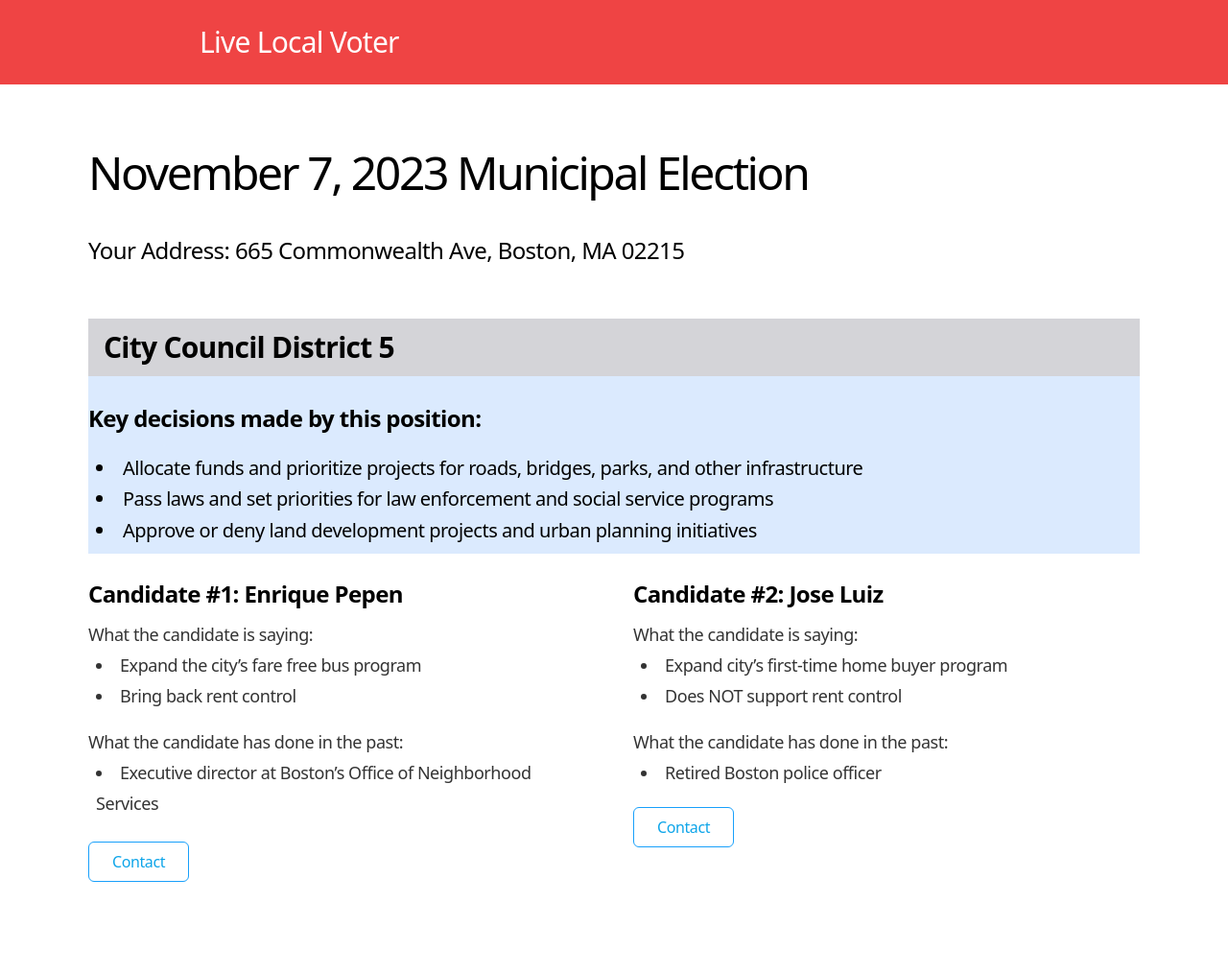
After one commit to ogao9/civic-tech-hackathon, a Flask app: page /ballot in a window 1280 px wide. The commit adds this page. Shown: the whole page at 96% size. Run offline with Flask 3, Linux system fonts and the light colour scheme; some libraries are stand-ins or nearby versions.

Commit message:
add ballot

```diff
--- a/app.py
+++ b/app.py
@@ -6,18 +6,14 @@ app = Flask(__name__)
 def index():
     return render_template('index.html')
 
-@app.route('/generate', methods=["POST"])
-def generate():
-    # Process form data if needed
-    prompt = request.form.get("inputString")
-    image_src = ""
+@app.route('/submit', methods=["POST"])
+def submit():
 
-    # Redirect to index1 route
-    return redirect(url_for('index1'))
+    return redirect(url_for('ballot'))
 
-@app.route('/index1')
-def index1():
-    return render_template('index1.html')
+@app.route('/ballot')
+def ballot():
+    return render_template('ballot.html')
 
 # Add a new route to handle the return from index1.html to index.html
 @app.route('/index', methods=["POST"])
--- /dev/null
+++ b/templates/ballot.html
@@ -0,0 +1,133 @@
+<!DOCTYPE html>
+<html lang="en">
+	<head>
+		<meta charset="UTF-8" />
+		<meta name="viewport" content="width=device-width, initial-scale=1.0" />
+		<script src="https://cdn.tailwindcss.com"></script>
+		<title>Ballot Information</title>
+	</head>
+	<body>
+		<div class="flex flex-col pb-24 bg-white">
+			<div
+				class="justify-center items-start py-2 pr-16 pl-52 w-full text-3xl font-medium tracking-tight text-white bg-red-500 leading-[72px] max-md:pr-5 max-md:pl-8 max-md:max-w-full"
+			>
+				Live Local Voter
+			</div>
+			<div
+				class="flex flex-col self-center px-5 mt-14 w-full max-w-[1136px] max-md:mt-10 max-md:max-w-full"
+			>
+				<div
+					class="self-start text-5xl tracking-tighter text-black leading-[72px] max-md:max-w-full max-md:text-4xl max-md:leading-[67px]"
+				>
+					November 7, 2023 Municipal Election
+					<br />
+					<span class="text-2xl tracking-tight">
+						Your Address: 665 Commonwealth Ave, Boston, MA 02215
+					</span>
+					<br />
+				</div>
+				<div
+					class="justify-center items-start py-3.5 pr-16 pl-4 mt-11 text-3xl font-bold tracking-tight leading-8 text-black whitespace-nowrap bg-zinc-300 max-md:pr-5 max-md:mt-10 max-md:max-w-full"
+				>
+					City Council District 5
+				</div>
+				<div
+					class="flex flex-col py-2 text-black bg-blue-100 max-md:max-w-full"
+				>
+					<div
+						class="text-2xl font-bold tracking-tight leading-[71.94px] max-md:max-w-full"
+					>
+						Key decisions made by this position:
+					</div>
+					<ul
+						class="px-2 list-disc list-inside text-xl tracking-tight leading-relaxed max-md:max-w-full"
+					>
+						<li>Allocate funds and prioritize projects for roads,
+							bridges, parks, and other infrastructure</li>
+						<li>Pass laws and set priorities for law enforcement and
+						social service programs</li>
+						<li>Approve or deny land development projects and urban
+						planning initiatives</li>
+					</ul>
+				</div>
+				<div class="mt-6 max-md:max-w-full">
+					<div
+						class="flex gap-5 max-md:flex-col max-md:gap-0 max-md:"
+					>
+						<div
+							class="flex flex-col w-6/12 max-md:ml-0 max-md:w-full"
+						>
+							<div
+								class="flex flex-col grow max-md:mt-10 max-md:max-w-full"
+							>
+								<div
+									class="text-2xl font-bold tracking-tight leading-9 text-black max-md:max-w-full"
+								>
+									Candidate #1: Enrique Pepen
+								</div>
+								<div
+									class="mt-2 text-lg tracking-tight leading-8 text-black text-opacity-80 max-md:max-w-full"
+								>
+									What the candidate is saying:
+									<br />
+									<ul class="mb-4 px-2 list-disc list-inside">
+										<li>Expand the city’s fare free bus program</li>
+										<li>Bring back rent control</li>
+									</ul>
+									What the candidate has done in the past:
+
+									<ul class="px-2 list-disc list-inside">
+										<li>
+											Executive director at Boston’s Office of
+											Neighborhood Services
+										</li>
+									</ul>
+								</div>
+								<div
+									class="justify-center self-start px-6 py-2 mt-6 text-base font-medium tracking-tight text-center text-sky-500 whitespace-nowrap bg-white rounded-md border border-solid border-[color:var(--Actionable-Item,#18A0FB)] max-md:px-5"
+								>
+									Contact
+								</div>
+							</div>
+						</div>
+						<div
+							class="flex flex-col ml-5 w-6/12 max-md:ml-0 max-md:w-full"
+						>
+							<div
+								class="flex flex-col grow max-md:mt-10 max-md:max-w-full"
+							>
+								<div
+									class="text-2xl font-bold tracking-tight leading-9 text-black max-md:max-w-full"
+								>
+									Candidate #2: Jose Luiz
+								</div>
+								<div
+									class="mt-2 text-lg tracking-tight leading-8 text-black text-opacity-80 max-md:max-w-full"
+								>
+									What the candidate is saying:
+									<br />
+									<ul class="mb-4 px-2 list-disc list-inside">
+										<li>Expand city’s first-time home buyer program</li>
+										<li>Does NOT support rent control</li>
+									</ul>
+									What the candidate has done in the past:
+
+									<ul class="px-2 list-disc list-inside">
+										<li>
+											Retired Boston police officer
+										</li>
+									</ul>
+								</div>
+								<div
+									class="justify-center self-start px-6 py-2 mt-5 text-base font-medium tracking-tight text-center text-sky-500 whitespace-nowrap bg-white rounded-md border border-solid border-[color:var(--Actionable-Item,#18A0FB)] max-md:px-5"
+								>
+									Contact
+								</div>
+							</div>
+						</div>
+					</div>
+				</div>
+			</div>
+		</div>
+	</body>
+</html>
```
Also changed, not shown: templates/index.html (+41 -24 lines), templates/index1.css (deleted, +0 -10 lines), templates/index1.html (deleted, +0 -26 lines), README.md, templates/download.png (deleted).
